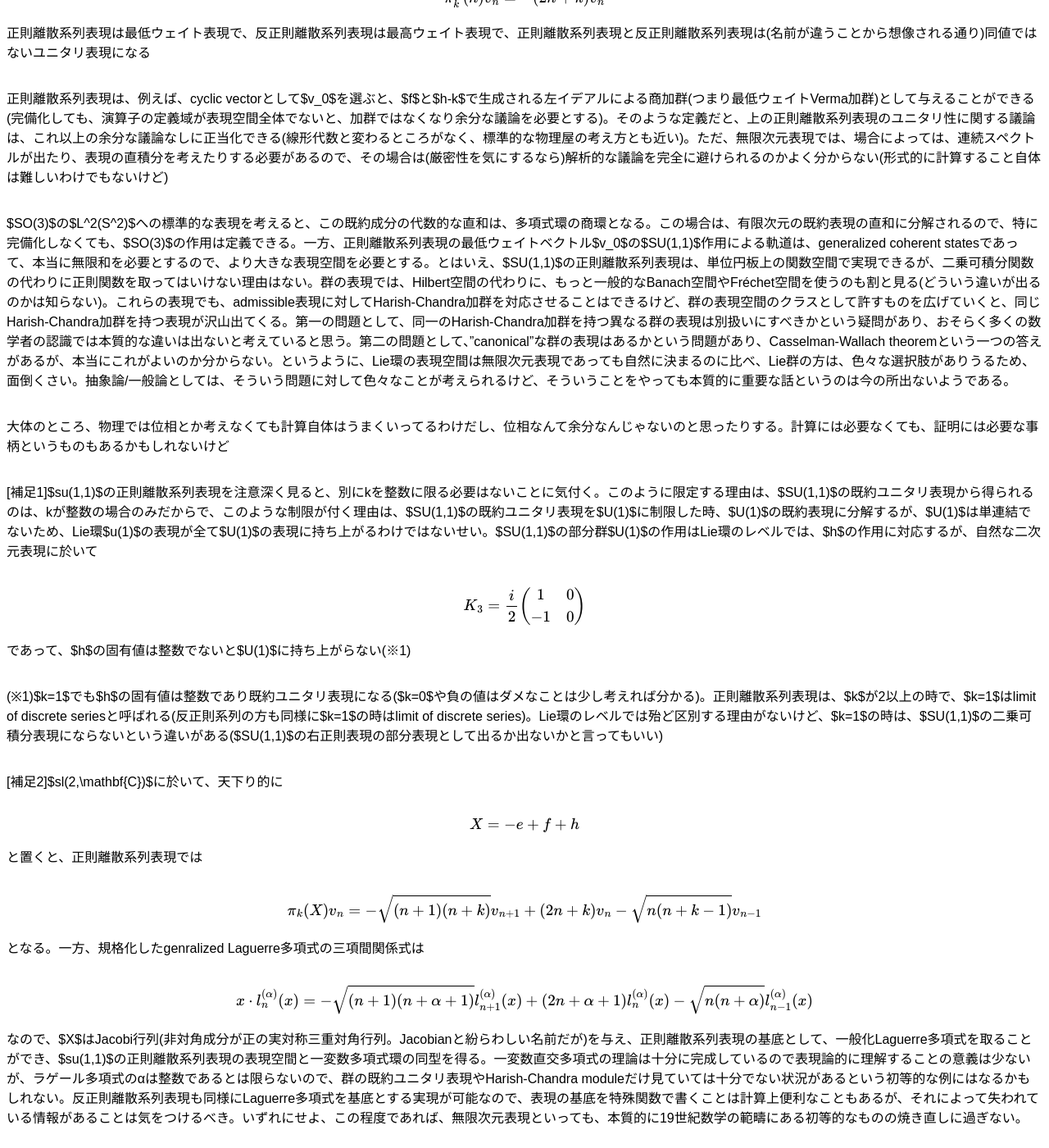
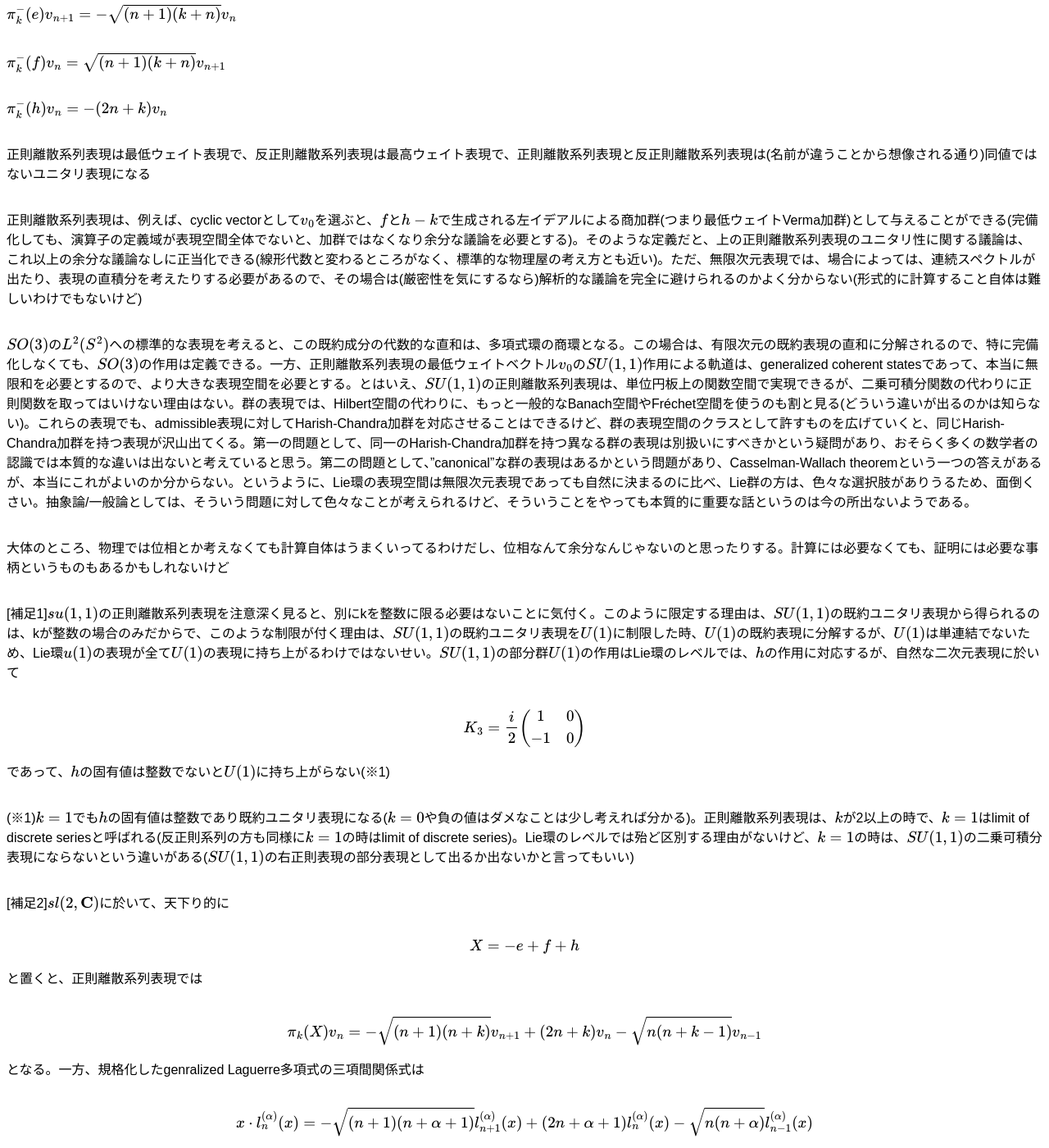
Before and after one commit to vertexoperator/vertexoperator.github.io, a Jekyll site: the page built from _posts/2017-09-26-1.md, in a window 1280 px wide and 1400 px high, scrolled down 2362 px. Shown: the whole window at 82% size. Built offline with Jekyll 4.4.1, drawn with Linux system fonts in a browser that asks for light colours; some web fonts are replaced; our own code applies the rules of GitHub Pages for plain Markdown files; formulas are drawn with MathJax 3; some of the changed text lies outside the part shown.

Commit message:
change mathjax setting

```diff
--- a/_layouts/default.html
+++ b/_layouts/default.html
@@ -8,8 +8,6 @@
   <script src="https://cdn.mathjax.org/mathjax/latest/MathJax.js?config=TeX-AMS-MML_HTMLorMML" type="text/javascript"></script>
   <script type="text/x-mathjax-config">
     MathJax.Hub.Config({
-        displayAlign: "left",
-        displayIndent: "2em"
         HTML: ["input/TeX","output/HTML-CSS"],
         TeX: { extensions: ["AMSmath.js","AMSsymbols.js"],
                equationNumbers: { autoNumber: "AMS" } },
--- a/_posts/2017-09-26-1.md
+++ b/_posts/2017-09-26-1.md
@@ -27,61 +27,61 @@ $ [K_1,K_2] = -K_3 , [K_2,K_3] = K_1 , [K_3,K_1]=K_2 $
 
 で定義される。$su(1,1)$を複素化すると、$sl(2,\mathbf{C})$で、
 
-$$ e = K_1 - i K_2 , f = K_1+i K_2 , h=-2i K_3 $$
+$ e = K_1 - i K_2 , f = K_1+i K_2 , h=-2i K_3 $
 
 と置くと、
 
-$$ [e,f] = h , [h,e] = 2e , [h,f] = -2f $$
+$ [e,f] = h , [h,e] = 2e , [h,f] = -2f $
 
 を満たすことが容易に計算できる。完全正規直交基底$v_n$(n=0,1,2,...)で代数的に生成されるpre-Hilbert空間に対して、2以上の正整数kに対して正則離散系列表現$\pi_k$を
 
-$$ \pi_k(e) v_n = \sqrt{(n+1)(k+n)} v_{n+1} $$
+$ \pi_k(e) v_n = \sqrt{(n+1)(k+n)} v_{n+1} $
 
-$$ \pi_k(f) v_{n+1} = -\sqrt{(n+1)(k+n)} v_{n} $$
+$ \pi_k(f) v_{n+1} = -\sqrt{(n+1)(k+n)} v_{n} $
 
-$$ \pi_k(h) v_n = (2n+k) v_{n} $$
+$ \pi_k(h) v_n = (2n+k) v_{n} $
 
 で定義する。この時、
 
-$$ \pi_k(K_1) = \dfrac{1}{2} \left( \pi_k(e) + \pi_k(f) \right) = \dfrac{1}{2} \begin{pmatrix} 0 & \sqrt{k} & 0 & 0 & \cdots \\ -\sqrt{k} & 0 & \sqrt{2(k+1)} & 0 & \cdots \\ 0 & -\sqrt{2(k+1)} & 0 & \sqrt{3(k+3)} & \cdots \\ \cdots \end{pmatrix} $$
+$ \pi_k(K_1) = \dfrac{1}{2} \left( \pi_k(e) + \pi_k(f) \right) = \dfrac{1}{2} \begin{pmatrix} 0 & \sqrt{k} & 0 & 0 & \cdots \\ -\sqrt{k} & 0 & \sqrt{2(k+1)} & 0 & \cdots \\ 0 & -\sqrt{2(k+1)} & 0 & \sqrt{3(k+3)} & \cdots \\ \cdots \end{pmatrix} $
 
 などと書けるので、Hermite共役を、行列成分に対して、形式的に
 
-$$ A^{*} = \bar{A}^T$$
+$ A^{*} = \bar{A}^T$
 
 で定義すると
 
-$$ -\pi_k(K_1)^{*} = \pi_k(K_1)$$
+$ -\pi_k(K_1)^{*} = \pi_k(K_1)$
 
 が成立するので、skew-hermitianである。同様に
 
-$$ -\pi_k(K_2)^{*} = \pi_k(K_2) , -\pi_k(K_3)^{*} = \pi_k(K_3) $$
+$ -\pi_k(K_2)^{*} = \pi_k(K_2) , -\pi_k(K_3)^{*} = \pi_k(K_3) $
 
 となり、$su(1,1)$の元が"$u(\infty)$"の元として実現できる(正則離散系列表現は忠実な表現)。正則離散系列表現では
 
-$$ -\pi_k(e)^{*} = \pi_k(f) $$
+$ -\pi_k(e)^{*} = \pi_k(f) $
 
-$$ -\pi_k(f)^{*} = \pi_k(e) $$
+$ -\pi_k(f)^{*} = \pi_k(e) $
 
-$$ \pi_k(h)^{*} = \pi_k(h) $$
+$ \pi_k(h)^{*} = \pi_k(h) $
 
 となるが、$su(1,1)$のユニタリ表現で一般に成立する。これは
 
-$$ -\pi(K_i)^{*}=\pi(K_i) $$
+$ -\pi(K_i)^{*}=\pi(K_i) $
 
 が成立すれば、そこから従う。これに対応して、反線形写像$\theta :sl(2,\mathbf{C}) \to sl(2,\mathbf{C})$を
 
-$$ \theta(e)=f , \theta(f)=e , \theta(h)=-h $$
+$ \theta(e)=f , \theta(f)=e , \theta(h)=-h $
 
 で定義すると、これは対合的かつ$sl(2,\mathbf{C})$の実Lie環としての同型を定め、$\theta$の固定点が$su(1,1)$と同型な実Lie環となる。直感的には、"$-\theta$"はLie環のレベルでのエルミート共役を定めていると言える。また、$\theta :sl(2,\mathbf{C}) \to sl(2,\mathbf{C})$が実Lie環としての同型を与えていることから、正則離散系列表現の"双対的"なユニタリ表現(反正則離散系列表現と呼ばれる)が作れる
 
-$$ \pi_k^{-}(x) = \pi_k(\theta(x)) $$
+$ \pi_k^{-}(x) = \pi_k(\theta(x)) $
 
-$$ \pi_k^{-}(e) v_{n+1} = -\sqrt{(n+1)(k+n)} v_{n} $$
+$ \pi_k^{-}(e) v_{n+1} = -\sqrt{(n+1)(k+n)} v_{n} $
 
-$$ \pi_k^{-}(f) v_{n} = \sqrt{(n+1)(k+n)} v_{n+1} $$
+$ \pi_k^{-}(f) v_{n} = \sqrt{(n+1)(k+n)} v_{n+1} $
 
-$$\pi_k^{-}(h) v_n = -(2n+k) v_{n} $$
+$ \pi_k^{-}(h) v_n = -(2n+k) v_{n} $
 
 正則離散系列表現は最低ウェイト表現で、反正則離散系列表現は最高ウェイト表現で、正則離散系列表現と反正則離散系列表現は(名前が違うことから想像される通り)同値ではないユニタリ表現になる
 
@@ -124,13 +124,13 @@ $$ x \cdot l_n^{(\alpha)}(x) = -\sqrt{(n+1)(n+\alpha+1)} l_{n+1}^{(\alpha)}(x) +
 
 
 [補足3]generalized Laguerre多項式は、Kummerの合流型超幾何関数を使って定義できる。そうすると、上の三項間漸化式(three-term reccurence relation)は、合流型超幾何関数の隣接関係式(contiguous relation)
-$$ E_1(a,c)F(a,c:z) = a F(a+1,c:z) $$
+$ E_1(a,c)F(a,c:z) = a F(a+1,c:z) $
 
-$$ F_1(a,c)F(a,c,;z) = (c-a) F(a-1,c:z) $$
+$ F_1(a,c)F(a,c,;z) = (c-a) F(a-1,c:z) $
 
-$$ E_1(a,c) = z\partial+a $$
+$ E_1(a,c) = z\partial+a $
 
-$$ F_1(a,c) = z\partial - c - a - z $$
+$ F_1(a,c) = z\partial - c - a - z $
 
 から直接示すことができる($a=-n、c=\alpha+1$の場合に相当)。合流型超幾何関数の隣接関係式は他にもあり、それを使うと異なる$\alpha$のラゲール多項式の間で成立する漸化式も示すことができる。これらの隣接関係式の背景には、Lie環$gl(4,\mathbf{C})$の作用があり、上の作用素は、$gl(4,\mathbf{C})$の元の一般化超幾何関数への作用を簡約したものとなっている。Gauss超幾何関数の退化していった先には、Weber関数<br/>
 Weber equation<br/>
@@ -140,7 +140,7 @@ https://www.encyclopediaofmath.org/index.php/Weber_equation<br/>
 
 [補足4]正則離散系列表現の実現は、ラゲール多項式によるもの以外にも無数にある。
 
-$$ X = -e+f+\lambda h$$
+$ X = -e+f+\lambda h$
 
 と置けば、これもJacobi行列なので付随して直交多項式が作れる。こうすると、Meixner–Pollaczek多項式というもの(これも超幾何関数の特殊化によって得られる直交多項式)が得られたりするらしい(q-alg/9607010)
 
@@ -148,15 +148,15 @@ $$ X = -e+f+\lambda h$$
 
 [補足5]Virasoro代数やアフィンLie代数に対しても、実型を定めるinvolutionを指定しないとユニタリ表現は定義できないけど、これらの代数では、標準的に使われるinvolutionが決まっている(Kacの"Infinite dimensional Lie algebras"などを参照)
 
-(a)$$ \theta(L_n) = -L_{-n} , \theta(c) = -c $$
+(a)$ \theta(L_n) = -L_{-n} , \theta(c) = -c $
 
-(b)$$ \theta(e_i) = -f_i , \theta(f_i)=-e_i , \theta(h_i) = -h_i $$
+(b)$ \theta(e_i) = -f_i , \theta(f_i)=-e_i , \theta(h_i) = -h_i $
 
 後者の(b)については、有限型Kac-Moody代数の場合、有限次元複素単純Lie環のコンパクト実型に対応していることが分かる。Virasoro代数の"skew-hermitian involution"(一般的な名前がないので勝手に命名する)は分類されており、
 
-(c)$$ \theta(L_n) = -\alpha^n L_{-n} , \theta(c) = -c , \alpha \neq 0 , \alpha \in \mathbf{R} $$
+(c)$ \theta(L_n) = -\alpha^n L_{-n} , \theta(c) = -c , \alpha \neq 0 , \alpha \in \mathbf{R} $
 
-(d)$ \theta(L_n) = \alpha^n L_n  , \theta(c) = c , |\alpha|=1 , \alpha \in \mathbf{C} $
+(d)$\theta(L_n) = \alpha^n L_n$  , $\theta(c) = c$ , $\left| \alpha \right|=1 , \alpha \in \mathbf{C} $
 
 のどちらかの形となる。更に(ある有限性条件の下で)ユニタリ化可能な既約表現は、(c)のinvolutionのみに対して存在し、その時は、$\alpha=1$として構わない。それは(a)の場合に相当する(有限性条件というのは、Kac-Moody代数などの表現論で、weight moduleと呼ぶ条件のVirasoro代数版に相当する)。これについては<br/>
 Unitary representations of the Virasoro algebra and a conjecture of Kac<br/>
```
